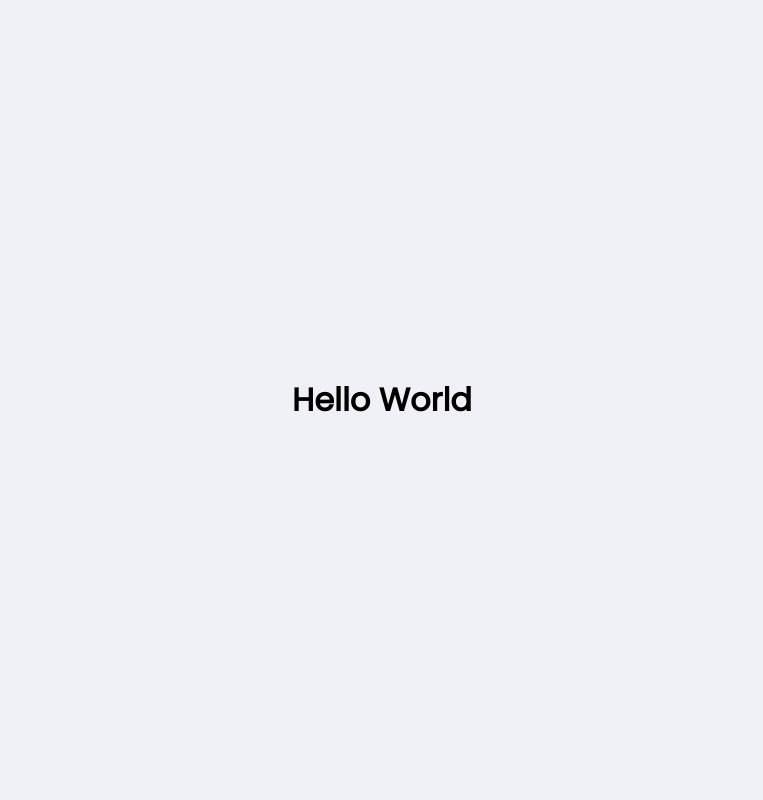
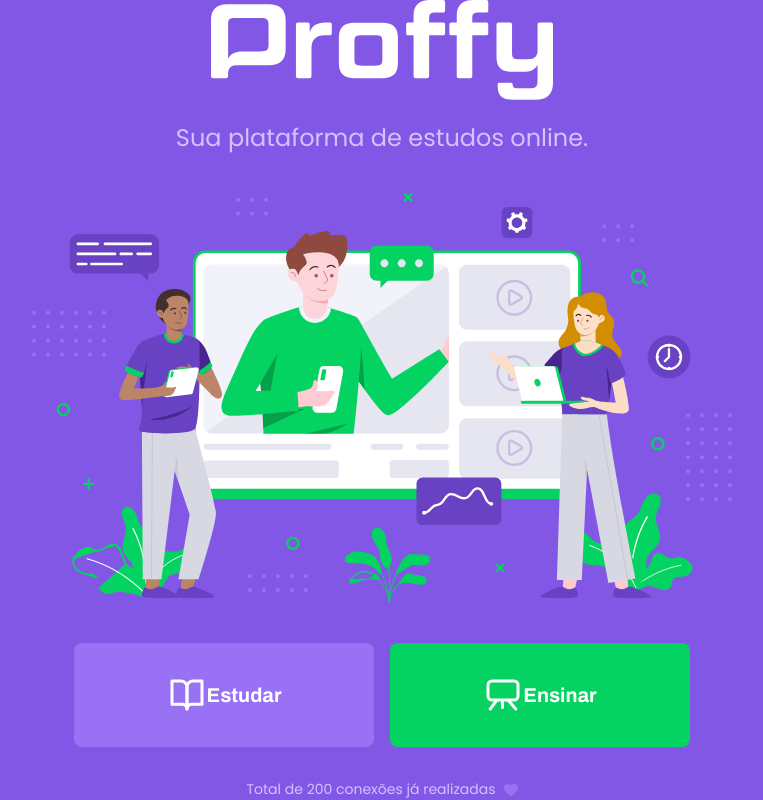
Before and after one commit to henriquechavesm/proffy-booster, a React (Create React App) app in the folder web/: page / in a window 1280 px wide. Shown: the whole page, without its empty margins (258-1021 px from the left). Built offline with nearby package versions, Linux system fonts and the light colour scheme.

Commit message:
Crate landing page and add style to it

```diff
--- a/web/src/App.tsx
+++ b/web/src/App.tsx
@@ -1,12 +1,11 @@
 import React from 'react';
+import Landing from "./pages/Landing"
 
 import "./assets/styles/global.css";
 
 function App() {
   return (
-    <div className="App">
-      <h1>Hello World</h1>
-    </div>
+    <Landing />
   );
 }
 
--- /dev/null
+++ b/web/src/pages/Landing/index.tsx
@@ -0,0 +1,45 @@
+import React from "react";
+import logoImg from "../../assets/images/logo.svg";
+import landingImg from "../../assets/images/landing.svg";
+
+import studyIcon from "../../assets/images/icons/study.svg";
+import teachIcon from "../../assets/images/icons/teach.svg";
+import purpleHeartIcon from "../../assets/images/icons/purple-heart.svg";
+
+import "./styles.css";
+
+const Lading = () => {
+  return (
+    <div id="page-landing">
+      <div id="page-landing-content" className="container">
+        <div className="logo-container">
+          <img src={logoImg} alt="Proffy" />
+          <h2>Sua plataforma de estudos online.</h2>
+        </div>
+
+        <img
+          src={landingImg}
+          alt="Plataforma de estudos"
+          className="hero-image"
+        />
+
+        <div className="buttons-container">
+          <a href="" className="study">
+            <img src={studyIcon} alt="Estudar" />
+            Estudar
+          </a>
+          <a href="" className="teach">
+            <img src={teachIcon} alt="Estudar" />
+            Ensinar
+          </a>
+        </div>
+        <span className="total-connections">
+          Total de 200 conexões já realizadas{" "}
+          <img src={purpleHeartIcon} alt="Coração roxo" />
+        </span>
+      </div>
+    </div>
+  );
+};
+
+export default Lading;
--- /dev/null
+++ b/web/src/pages/Landing/styles.css
@@ -0,0 +1,87 @@
+#page-landing {
+  width: 100vw;
+  height: 100vh;
+
+  display: flex;
+  justify-content: center;
+  align-items: center;
+
+  color: var(--color-text-in-primary);
+  background: var(--color-primary);
+}
+
+.logo-container img {
+  height: 10rem;
+}
+
+.hero-image {
+  width: 100%;
+}
+
+.logo-container {
+  text-align: center;
+  margin-bottom: 3.2rem;
+}
+
+.logo-container h2 {
+  font-weight: 500;
+  font-size: 2.4rem;
+  line-height: 4.6rem;
+  margin-top: 0.8rem;
+}
+
+.buttons-container {
+  display: flex;
+  justify-content: center;
+  margin: 3.2rem 0;
+}
+
+.buttons-container a {
+  width: 30rem;
+  height: 10.4rem;
+  border-radius: 0.8rem;
+  font: 700 2rem Archivo;
+
+  display: flex;
+  align-items: center;
+  justify-content: center;
+
+  text-decoration: none;
+  transition: background-color 0.2s;
+  color: var(--color-button-text);
+}
+
+.buttons-container a:first-child {
+  margin-right: 1.6rem;
+}
+
+.buttons-container a img {
+  width: 4rem;
+}
+
+.buttons-container a.study {
+  background: var(--color-primary-lighter);
+}
+
+.buttons-container a.teach {
+  background: var(--color-secundary);
+}
+
+.buttons-container a.study:hover {
+  background: var(--color-primary-light);
+}
+
+.buttons-container a.teach:hover {
+  background: var(--color-secundary-dark);
+}
+
+.total-connections {
+    font-size: 1.4rem;
+    display: flex;
+    align-items: center;
+    justify-content: center;
+}
+
+.total-connections img {
+    margin-left: 0.8rem;
+}
```
Also changed, not shown: web/src/assets/images/icons/teach.svg (renamed from web/src/assets/images/icons/give-classes.svg).
